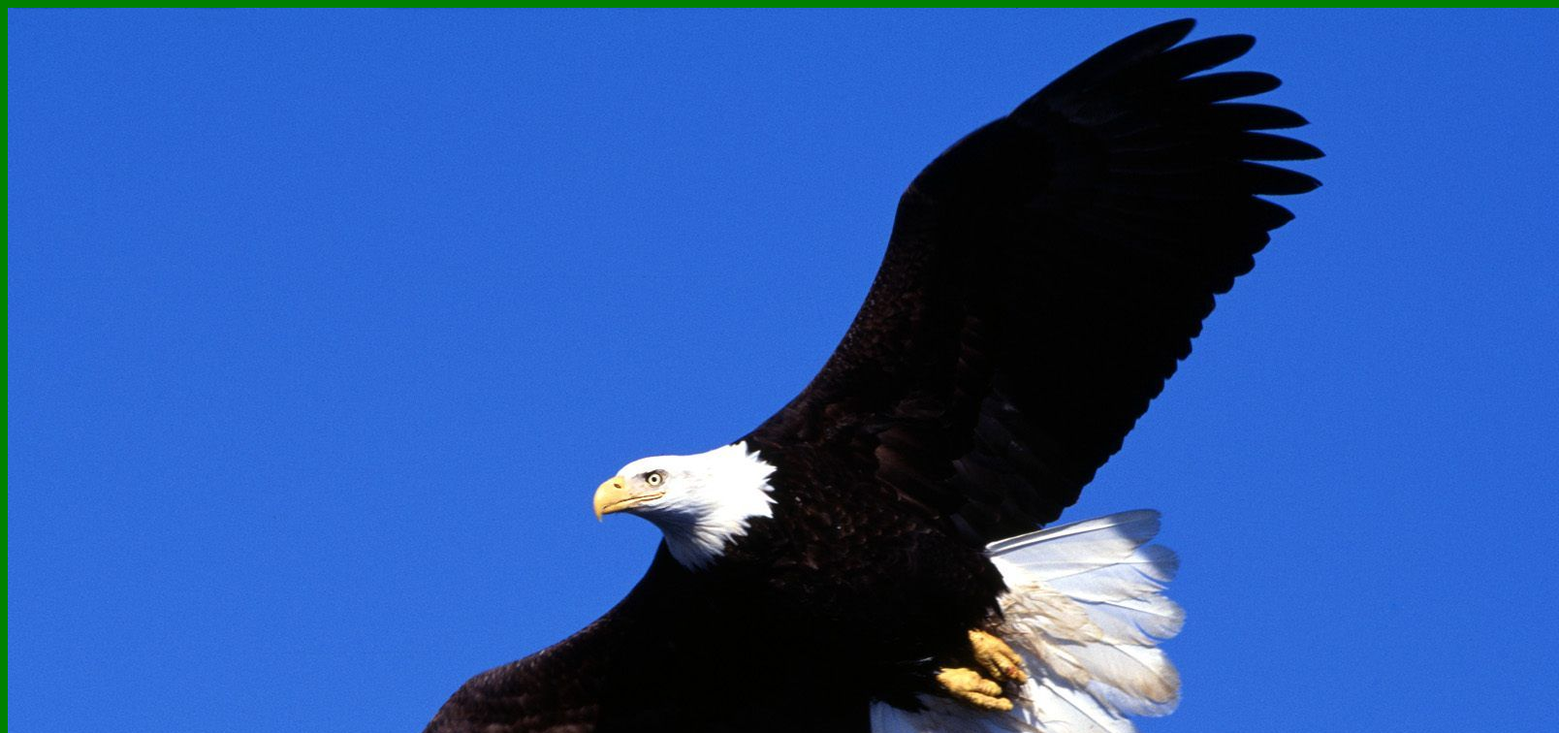
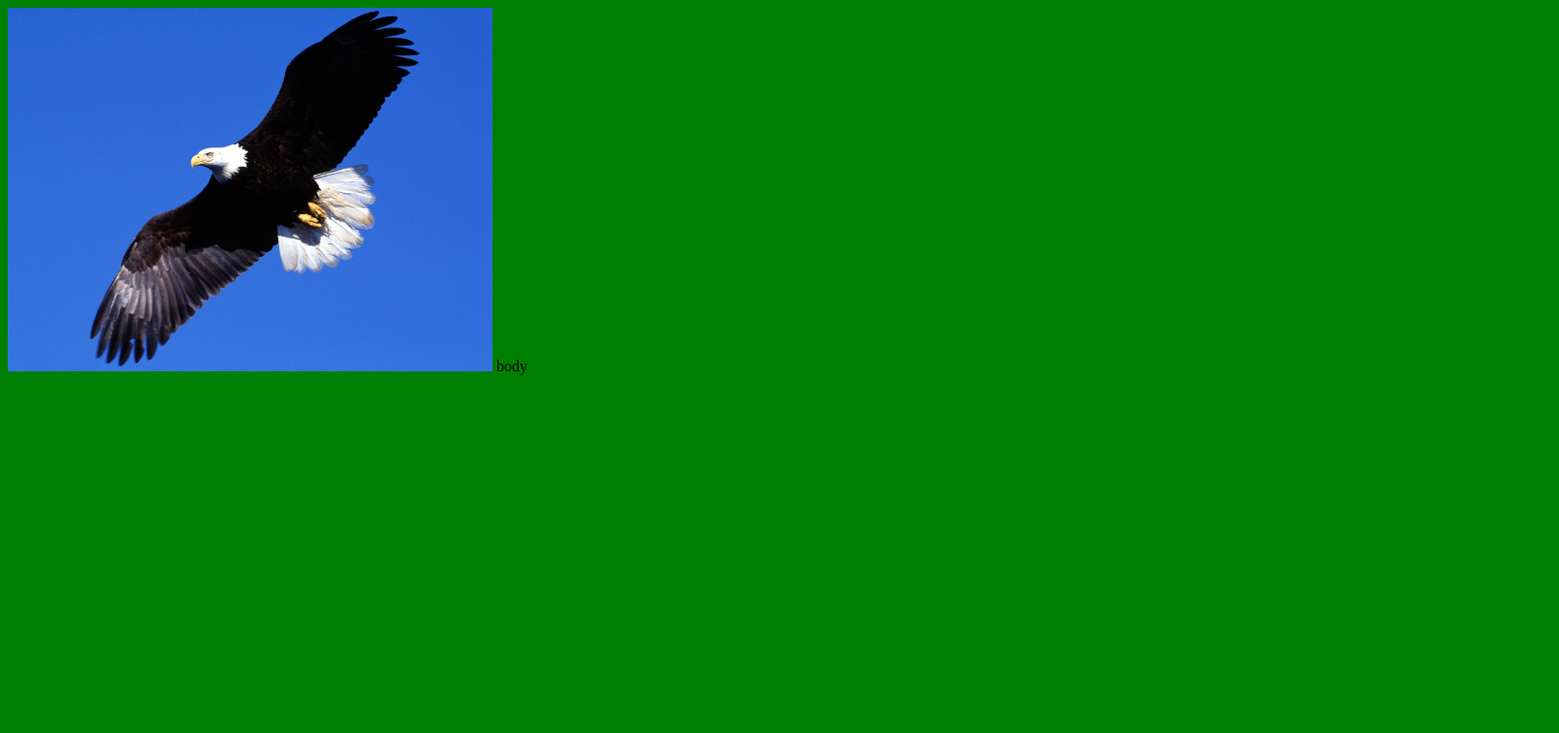
Before and after one commit to mherzl/eagle-site, a plain HTML site: page index.html in a window 1280 px wide. Shown: the top 756 px of the page at 97% size, 1608 px wide, since content can reach past the window. Drawn offline with Linux system fonts and the light colour scheme.

Commit message:
changed image size to 500px

```diff
--- a/index.html
+++ b/index.html
@@ -7,7 +7,7 @@
     <link rel="stylesheet" type="text/css" href="style.css">
   </head>
   <body>
-    <img src="eagle.jpg">
+    <img src="eagle.jpg" width=500>
     body
   </body>
 </html>
```
